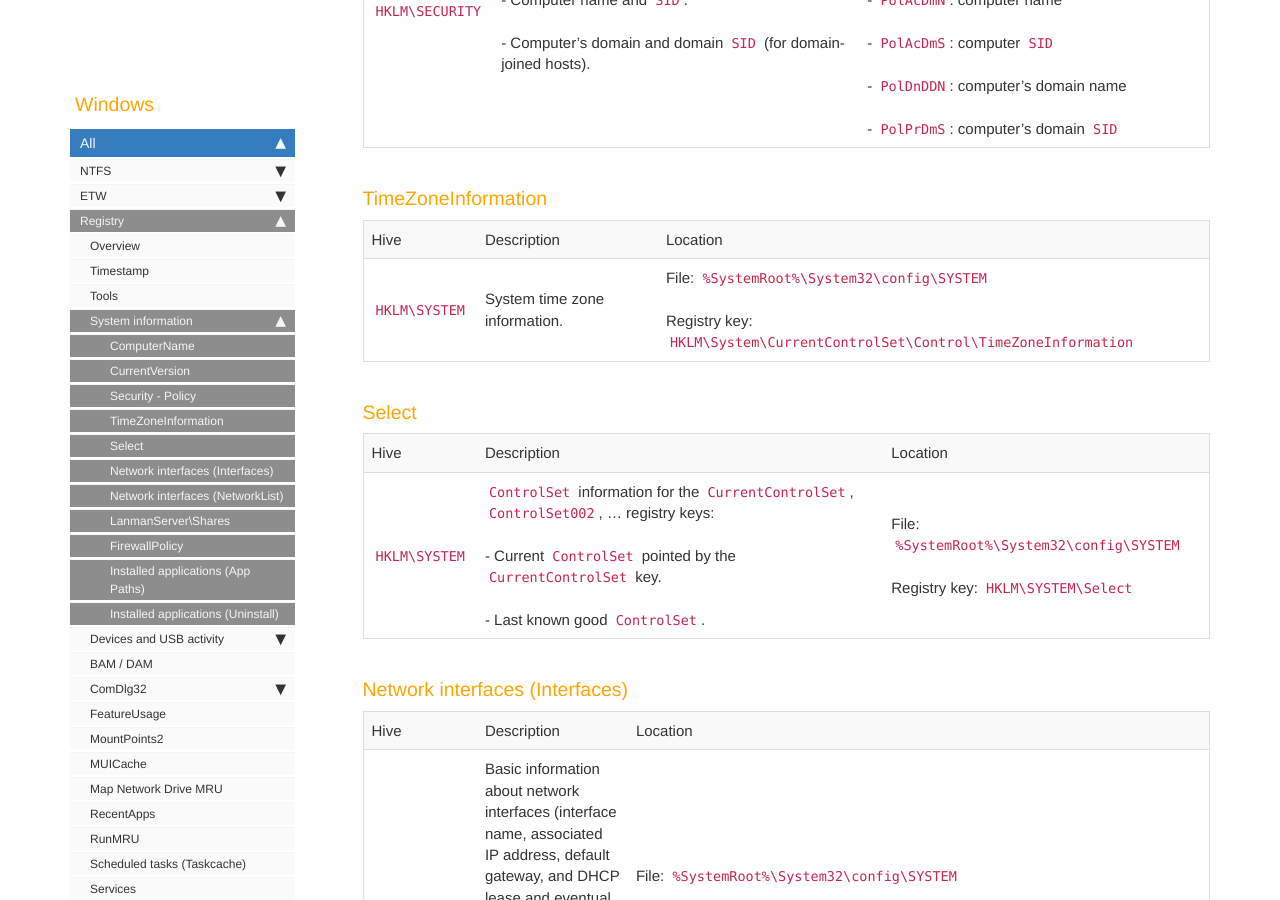
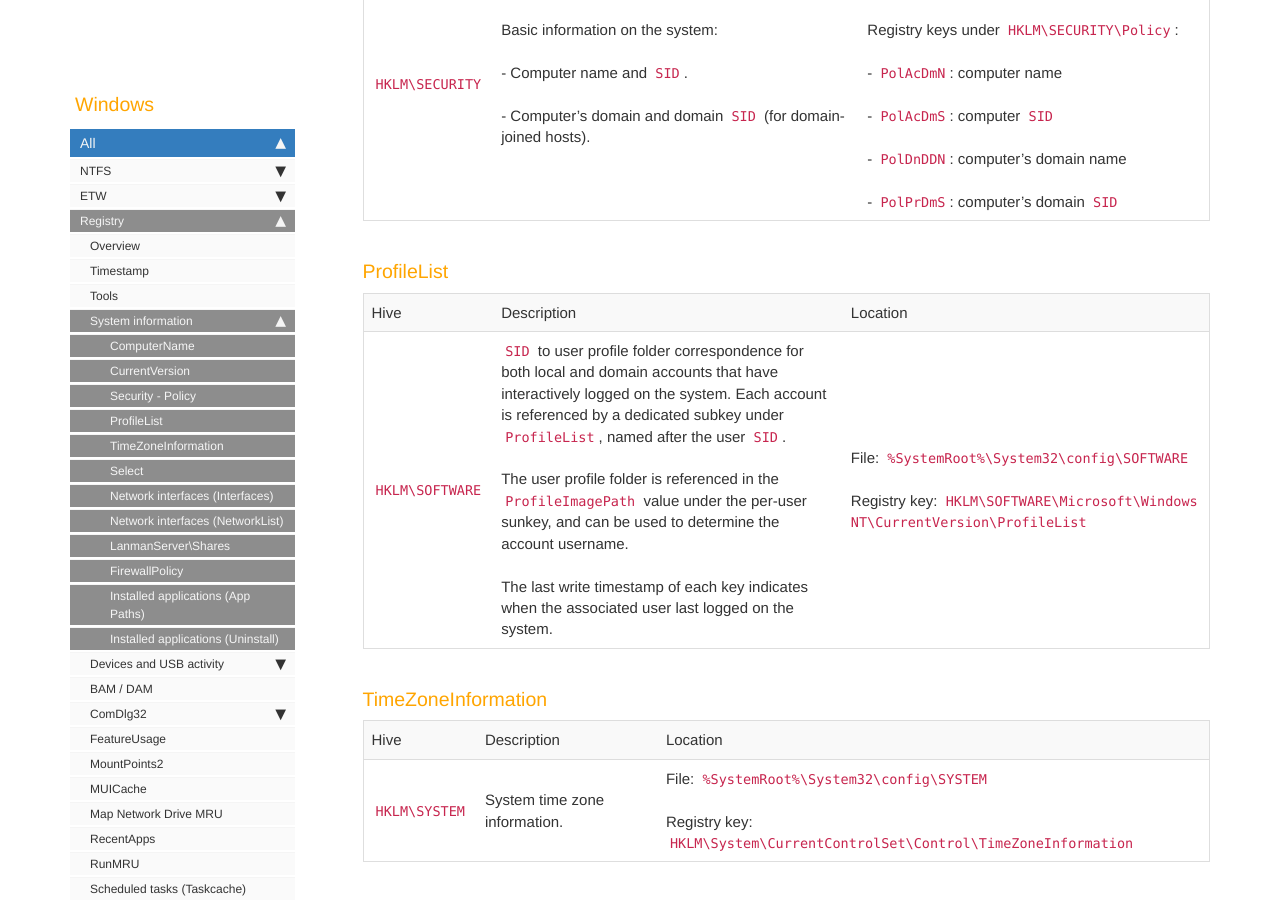
Before and after one commit to Qazeer/artefacts.help, a Jekyll site: the page built from pages/windows/registry_systeminfo.md, in a window 1280 px wide and 900 px high, scrolled down 1688 px. Built offline with Jekyll 4.4.1, drawn with Linux system fonts in a browser that asks for light colours; our own code applies the rules of GitHub Pages for plain Markdown files; comment, search, counter and statistics services are not loaded; some of the changed text lies outside the part shown.

Commit message:
[Artefact] Registry ProfileList

```diff
--- a/_data/sidebars/sidebar.yml
+++ b/_data/sidebars/sidebar.yml
@@ -145,6 +145,10 @@ entries:
 
         - title: Security - Policy
           url: /windows_registry_systeminfo.html#security---policy
+          output: web
+
+        - title: ProfileList
+          url: /windows_registry_systeminfo.html#profilelist
           output: web
 
         - title: TimeZoneInformation
--- a/pages/windows/registry_systeminfo.md
+++ b/pages/windows/registry_systeminfo.md
@@ -1,11 +1,11 @@
 ---
 title: Registry - System Information
-summary: 'Various information about the local system as stored in the registry: computer hostname and domain, network interfaces, system timezone, exposed network shares, firewall status and rules, installed applications, etc.'
-keywords: 'ComputerName, CurrentVersion, Policy, TimeZoneInformation, Select, Interfaces, NetworkList, FirewallPolicy, App Paths, Uninstall'
+summary: 'Various information about the local system as stored in the registry: computer hostname and domain, network interfaces, system timezone, exposed network shares, firewall status and rules, SID of users that have interactively logged-in, installed applications, etc.'
+keywords: 'ComputerName, CurrentVersion, Policy, ProfileList, TimeZoneInformation, Select, Interfaces, NetworkList, FirewallPolicy, App Paths, Uninstall'
 tags:
   - windows_registry
   - windows_system_information
-location: 'HKLM\SYSTEM - ComputerName\n\nHKLM\SOFTWARE - CurrentVersion\n\nHKLM\SECURITY - Policy\n\nHKLM\SYSTEM - TimeZoneInformation\n\nHKLM\SYSTEM - Select\n\nHKLM\SYSTEM - Interfaces\n\nHKLM\SYSTEM - NetworkList\n\nHKLM\SYSTEM - LanmanServer\Shares\n\nHKLM\SYSTEM - FirewallPolicy\n\nHKLM\SOFTWARE & NTUSER - App Paths\n\nHKLM\SOFTWARE & NTUSER - Uninstall'
+location: 'HKLM\SYSTEM - ComputerName\n\nHKLM\SOFTWARE - CurrentVersion\n\nHKLM\SECURITY - Policy\n\nHKLM\SOFTWARE - ProfileList\n\nHKLM\SYSTEM - TimeZoneInformation\n\nHKLM\SYSTEM - Select\n\nHKLM\SYSTEM - Interfaces\n\nHKLM\SYSTEM - NetworkList\n\nHKLM\SYSTEM - LanmanServer\Shares\n\nHKLM\SYSTEM - FirewallPolicy\n\nHKLM\SOFTWARE & NTUSER - App Paths\n\nHKLM\SOFTWARE & NTUSER - Uninstall'
 last_updated: 2024-01-06
 sidebar: sidebar
 permalink: windows_registry_systeminfo.html
@@ -26,6 +26,11 @@ folder: windows
 
 | Hive | Description | Location |
 | `HKLM\SECURITY` | Basic information on the system: <br><br> - Computer name and `SID`. <br><br> - Computer's domain and domain `SID` (for domain-joined hosts). | File: `%SystemRoot%\System32\config\SECURITY` <br><br> Registry keys under `HKLM\SECURITY\Policy`: <br><br> - `PolAcDmN`: computer name <br><br> - `PolAcDmS`: computer `SID` <br><br> - `PolDnDDN`: computer's domain name <br><br> - `PolPrDmS`: computer's domain `SID` |
+
+### ProfileList
+
+| Hive | Description | Location |
+| `HKLM\SOFTWARE` | `SID` to user profile folder correspondence for both local and domain accounts that have interactively logged on the system. Each account is referenced by a dedicated subkey under `ProfileList`, named after the user `SID`. <br><br> The user profile folder is referenced in the `ProfileImagePath` value under the per-user sunkey, and can be used to determine the account username. <br><br> The last write timestamp of each key indicates when the associated user last logged on the system. | File: `%SystemRoot%\System32\config\SOFTWARE` <br><br> Registry key: `HKLM\SOFTWARE\Microsoft\Windows NT\CurrentVersion\ProfileList` |
 
 ### TimeZoneInformation
 
```
